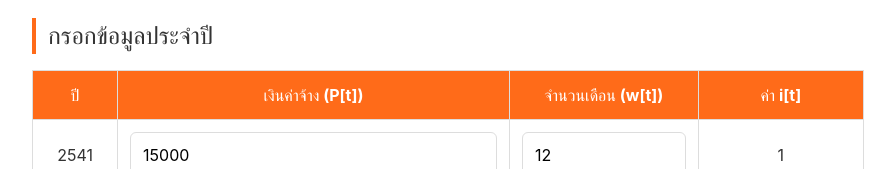
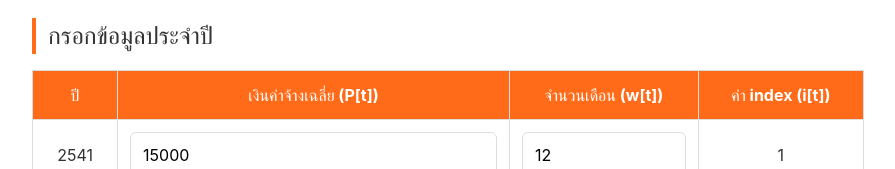
Before and after one commit to 44REAM/care-sso, a React (Vite) app: page / in a window 1280 px wide. Shown: the part 202-371 px from the top of the page, without its empty margins (192-1087 px from the left). Built offline with nearby package versions, Linux system fonts and the light colour scheme.

Commit message:
change word

```diff
--- a/src/App.tsx
+++ b/src/App.tsx
@@ -358,9 +358,9 @@ const CAREPensionCalculator: React.FC = () => {
             <thead className="bg-gray-100">
               <tr>
                 <th className="p-2 border">ปี</th>
-                <th className="p-2 border">เงินค่าจ้าง (P[t])</th>
+                <th className="p-2 border">เงินค่าจ้างเฉลี่ย (P[t])</th>
                 <th className="p-2 border">จำนวนเดือน (w[t])</th>
-                <th className="p-2 border">ค่า i[t]</th>
+                <th className="p-2 border">ค่า index (i[t])</th>
               </tr>
             </thead>
             <tbody>
@@ -435,7 +435,7 @@ const CAREPensionCalculator: React.FC = () => {
         <div className="mt-6 bg-white p-4 rounded-lg border border-gray-200">
           <div className="grid grid-cols-1 md:grid-cols-3 gap-4 mb-4">
             <div className="bg-blue-50 p-4 rounded-lg border border-blue-200">
-              <h3 className="text-lg font-medium text-gray-700 mb-2">AdjustedAmount(T)</h3>
+              <h3 className="text-lg font-medium text-gray-700 mb-2">ค่าจ่างเฉลี่ย</h3>
               <p className="text-2xl font-bold text-blue-800">{result.finalAdjustedAmount.toFixed(2)}</p>
             </div>
             <div className="bg-green-50 p-4 rounded-lg border border-green-200">
@@ -463,8 +463,8 @@ const CAREPensionCalculator: React.FC = () => {
                     <th className="p-2 border">ปี</th>
                     <th className="p-2 border">ReValue</th>
                     <th className="p-2 border">AdjustedAmount</th>
-                    <th className="p-2 border">Discount Factor</th>
-                    <th className="p-2 border">สะสมเดือน (W)</th>
+                    <th className="p-2 border">DiscountFactor</th>
+                    <th className="p-2 border">เดือนสะสม (W)</th>
                   </tr>
                 </thead>
                 <tbody>
```
